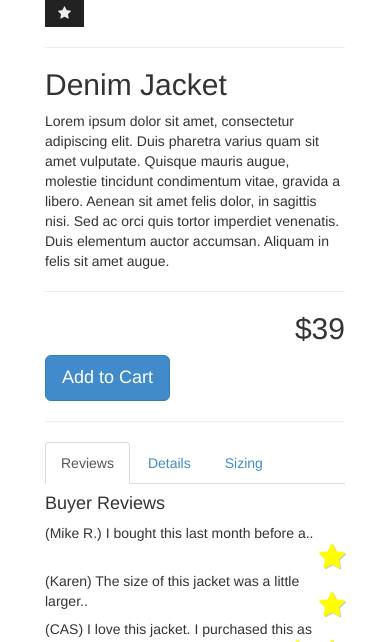
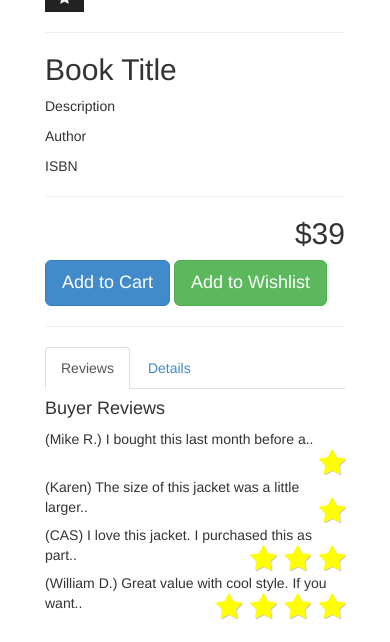
Before and after one commit to starbuck93/wd2-project2, a PHP site: page /books/ in a window 390 px wide. Shown: the part 470-1112 px from the top of the page. Run offline with PHP 8.4, Linux system fonts and the light colour scheme; some libraries are stand-ins or nearby versions.

Commit message:
Working on front-end styling

```diff
--- a/books/index.php
+++ b/books/index.php
@@ -23,56 +23,51 @@
              <span class="icon-bar"></span>
              <span class="icon-bar"></span>
             </button>
-            <a class="navbar-brand" href="#">Sell</a>
+            <a class="navbar-brand" href="../">Amazon Wanna-Be</a>
         </div>
         <div class="collapse navbar-collapse" style="">
             <ul class="nav navbar-nav">
-                <li class="active"><a href="#" class="" style="">Explore</a>
+                <li class="active"><a href="." class="" style="">Explore</a></li>
+                <li><a href="#" class="">Search</a></li>
+                <li><a href="#" class="">About</a></li>
+            </ul>
 
-                </li>
-                <li><a href="#" class="">Looks</a>
-
-                </li>
-                <li><a href="#" class="">Style</a>
-
-                </li>
-                <li><a href="#" class="">About</a>
-
-                </li>
-                <li><a href="#myModal" data-toggle="modal" data-target="#myModal">Sign in</a>
-
-                </li>
-            </ul>
-        </div>
         <!--/.nav-collapse -->
+				<form action="search.php" class="navbar-form navbar-right">
+					<div class="form-group">
+						<input type="text" placeholder="Search!" class="form-control">
+					</div>
+					<button type="submit" class="btn btn-success">Sign in</button>
+				</form>
+			</div>
     </div>
 </div>
+
 <div class="container">
     <div class="col-md-12">
         <div class="center-block text-center">
-            <h1>E-Commerce Template</h1>
-            <p class="lead">Get Your Style On</p>
+            <h1>Book Store</h1>
+            <p class="lead">We know books.</p>
         </div>
         <div class="container">
             <div class="menu row">
                 <div class="product col-sm-6">
-                  <a href="#"><img class="img-responsive" src="/assets/example/ec_guy.jpg"><i class="btn btn-product fa fa-star"></i></a>
+                  <a href="#"><img class="img-responsive" src="../img/book.png"><i class="btn btn-product fa fa-star"></i></a>
 					<hr>
-                    <h2>Denim Jacket</h2>
-                    <p>Lorem ipsum dolor sit amet, consectetur adipiscing elit. Duis pharetra varius quam sit amet vulputate.
-                    Quisque mauris augue, molestie tincidunt condimentum vitae, gravida a libero. Aenean sit amet felis
-                    dolor, in sagittis nisi. Sed ac orci quis tortor imperdiet venenatis. Duis elementum auctor accumsan.
-                    Aliquam in felis sit amet augue.</p>
+                    <h2>Book Title</h2>
+										<p>Description</p>
+										<p>Author</p>
+										<p>ISBN</p>
                     <hr>
                   	<h2 class="text-right">$39</h2>
-                    <button class="btn btn-primary btn-lg ">Add to Cart</button>
+										<button class="btn btn-primary btn-lg ">Add to Cart</button>
+										<button class="btn btn-success btn-lg ">Add to Wishlist</button>
                     <hr>
 
 
                     <ul class="nav nav-tabs">
                         <li class="active"><a data-toggle="tab" href="#reviews">Reviews</a></li>
                         <li><a data-toggle="tab" href="#details">Details</a></li>
-                        <li><a data-toggle="tab" href="#sizing">Sizing</a></li>
                     </ul>
 
                   	<div class="tab-content">
@@ -82,13 +77,14 @@
                         <ul class="list-unstyled">
                           <li class="clearfix">(Mike R.) I bought this last month before a.. <i class="fa fa-star fa-2x yellow pull-right"></i></li>
                           <li class="clearfix">(Karen) The size of this jacket was a little larger.. <i class="fa fa-star fa-2x yellow pull-right"></i></li>
-                          <li class="clearfix">(CAS) I love this jacket. I purchased this as part..  <i class="fa fa-star fa-2x yellow pull-right"></i><i class="fa fa-star fa-2x yellow pull-right"></i></li>
-                          <li class="clearfix">(William D.) Great value with cool style. If you want.. <i class="fa fa-star fa-2x yellow pull-right"></i></li>
+                          <li class="clearfix">(CAS) I love this jacket. I purchased this as part..  <i class="fa fa-star fa-2x yellow pull-right"></i><i class="fa fa-star fa-2x yellow pull-right"></i><i class="fa fa-star fa-2x yellow pull-right"></i></li>
+                          <li class="clearfix">(William D.) Great value with cool style. If you want.. <i class="fa fa-star fa-2x yellow pull-right"></i><i class="fa fa-star fa-2x yellow pull-right"></i><i class="fa fa-star fa-2x yellow pull-right"></i><i class="fa fa-star fa-2x yellow pull-right"></i></li>
                         </ul>
 
                       </div>
-                      <div class="tab-pane" id="details"><h4>Product Information</h4></div>
-                      <div class="tab-pane" id="sizing"><h4>Size Chart</h4></div>
+                      <div class="tab-pane" id="details"><h4>Product Information</h4>
+												<p>Details details details</p>
+											</div>
                      </div>
 
 
@@ -98,49 +94,49 @@
                         <div class="product menu-category">
                             <div class="menu-category-name list-group-item active">Accessories</div>
                             <div class="product-image">
-                                <img class="product-image menu-item list-group-item" src="/assets/example/ec_belt.jpg">
+                                <img class="product-image menu-item list-group-item" src="../img/book.png">
                             </div> <a href="#" class="menu-item list-group-item">Belt<span class="badge">£28</span></a>
 
                         </div>
                         <div class="product menu-category">
                             <div class="menu-category-name list-group-item active">Jeans</div>
                             <div class="product-image">
-                                <img class="product-image menu-item list-group-item" src="/assets/example/ec_jeans.jpg">
+                                <img class="product-image menu-item list-group-item" src="../img/book.png">
                             </div> <a href="#" class="menu-item list-group-item">Dark Blue Jeans<span class="badge">$80</span></a>
 
                         </div>
                         <div class="product menu-category">
                             <div class="menu-category-name list-group-item active">Pants</div>
                             <div class="product-image">
-                                <img class="product-image menu-item list-group-item" src="/assets/example/ec_pants.jpg">
+                                <img class="product-image menu-item list-group-item" src="../img/book.png">
                             </div> <a href="#" class="menu-item list-group-item">Light Grean Chinos<span class="badge">$59</span></a>
 
                         </div>
                         <div class="product menu-category">
                             <div class="menu-category-name list-group-item active">Denim</div>
                             <div class="div-image">
-                                <img class="product-image menu-item list-group-item" src="/assets/example/ec_jacket.jpg">
+                                <img class="product-image menu-item list-group-item" src="../img/book.png">
                             </div> <a href="#" class="menu-item list-group-item">Denim Jacket<span class="badge">$56</span></a>
 
                         </div>
                         <div class="product menu-category">
                             <div class="menu-category-name list-group-item active">Accessories</div>
                             <div class="product-image">
-                                <img class="product-image menu-item list-group-item" src="/assets/example/ec_socks.jpg">
+                                <img class="product-image menu-item list-group-item" src="../img/book.png">
                             </div> <a href="#" class="menu-item list-group-item">Socks<span class="badge">$56</span></a>
 
                         </div>
                         <div class="product menu-category">
                             <div class="menu-category-name list-group-item active">Belt</div>
                             <div class="product-image">
-                                <img class="product-image menu-item list-group-item" src="/assets/example/ec_belt.jpg">
+                                <img class="product-image menu-item list-group-item" src="../img/book.png">
                             </div> <a href="#" class="menu-item list-group-item">Brown Belt<span class="badge">£18</span></a>
 
                         </div>
                         <div class="product menu-category">
                             <div class="menu-category-name list-group-item active">Layer</div>
                             <div class="product-image">
-                                <img class="product-image menu-item list-group-item" src="/assets/example/ec_sweater.jpg">
+                                <img class="product-image menu-item list-group-item" src="../img/book.png">
                             </div> <a href="#" class="menu-item list-group-item">Shawl Neck<span class="badge">46</span></a>
 
                         </div>
@@ -162,7 +158,7 @@
                <div class="col-sm-3">
                  <a href="#">
                    <br/>
-                   <img class="img-responsive" src="http://www.bootply.com/assets/example/ec_socks.jpg" data-alt="" data-title="">
+                   <img class="img-responsive" src="../img/book.png" data-alt="" data-title="">
                  </a>
                  <br>
 
@@ -198,7 +194,7 @@
                <div class="col-sm-3">
                  <a href="#">
                    <br/>
-                   <img class="img-responsive" src="http://www.bootply.com/assets/example/ec_socks.jpg" data-alt="" data-title="">
+                   <img class="img-responsive" src="../img/book.png" data-alt="" data-title="">
                  </a>
                  <br>
 
```
Also changed, not shown: index.php (+17 -12 lines), register.php (+36 -14 lines), books/list.txt (added), img/book.png (added).
